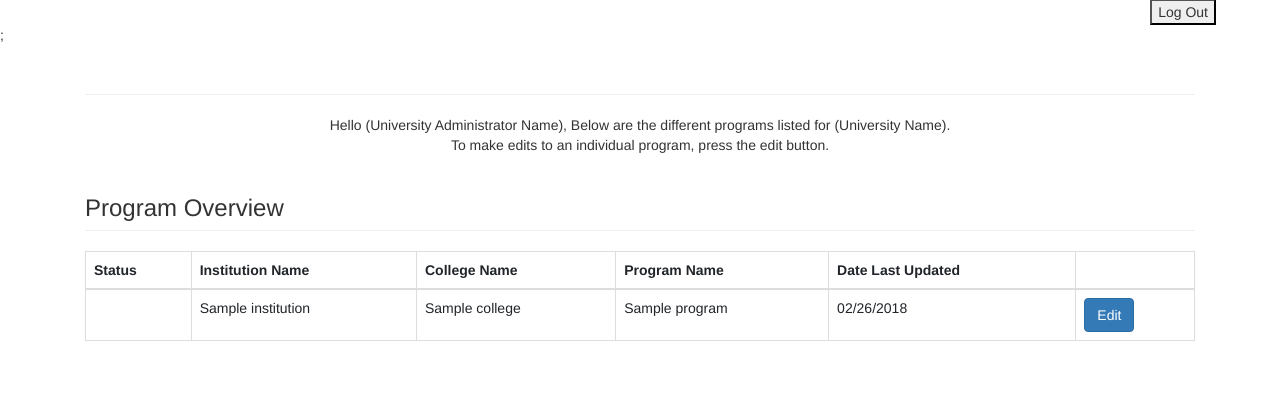
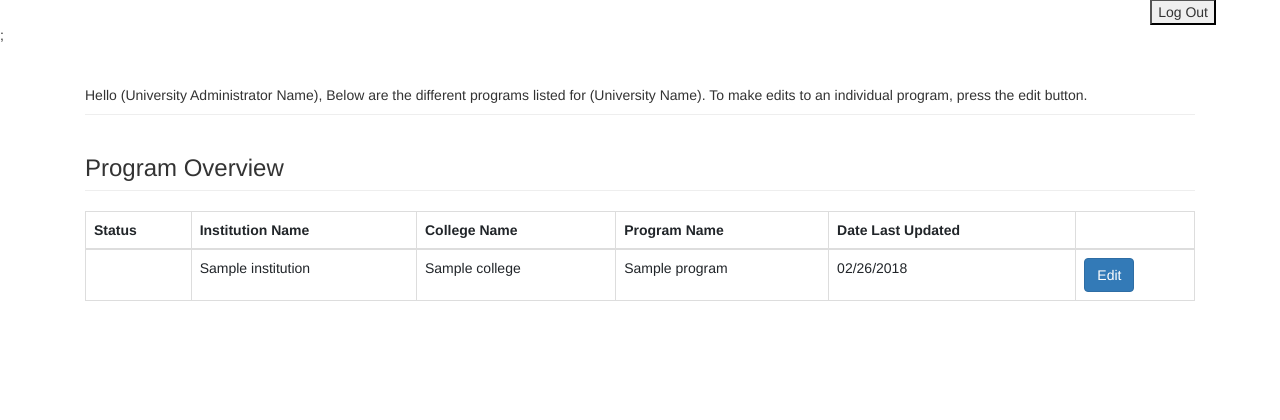
Before and after one commit to Trkelley/INFORMSCapstone, a PHP site: page / in a window 1280 px wide. Shown: the part 76-496 px from the top of the page. Run offline with PHP 8.4, Linux system fonts and the light colour scheme; tables that the repository leaves empty or names only in its code hold one stand-in row (values such as "Sample post"); data that the repository does not hold is empty; some libraries are stand-ins or nearby versions.

Commit message:
Delete and Add Minor

```diff
--- a/Index.php
+++ b/Index.php
@@ -50,8 +50,8 @@ $result = $conn->query($sql);
 <div class="container">
     <div class="row">
         <div class="col-lg-12">
-            <p class="page-header"><center>Hello (University Administrator Name), Below are the different programs listed for (University Name). </br>
-            To make edits to an individual program, press the edit button.</center></p>
+            <p class="page-header">Hello (University Administrator Name), Below are the different programs listed for (University Name).
+            To make edits to an individual program, press the edit button.</p>
             <h3 class = "page-header">Program Overview</h3>
         </div>
     </div>
```
